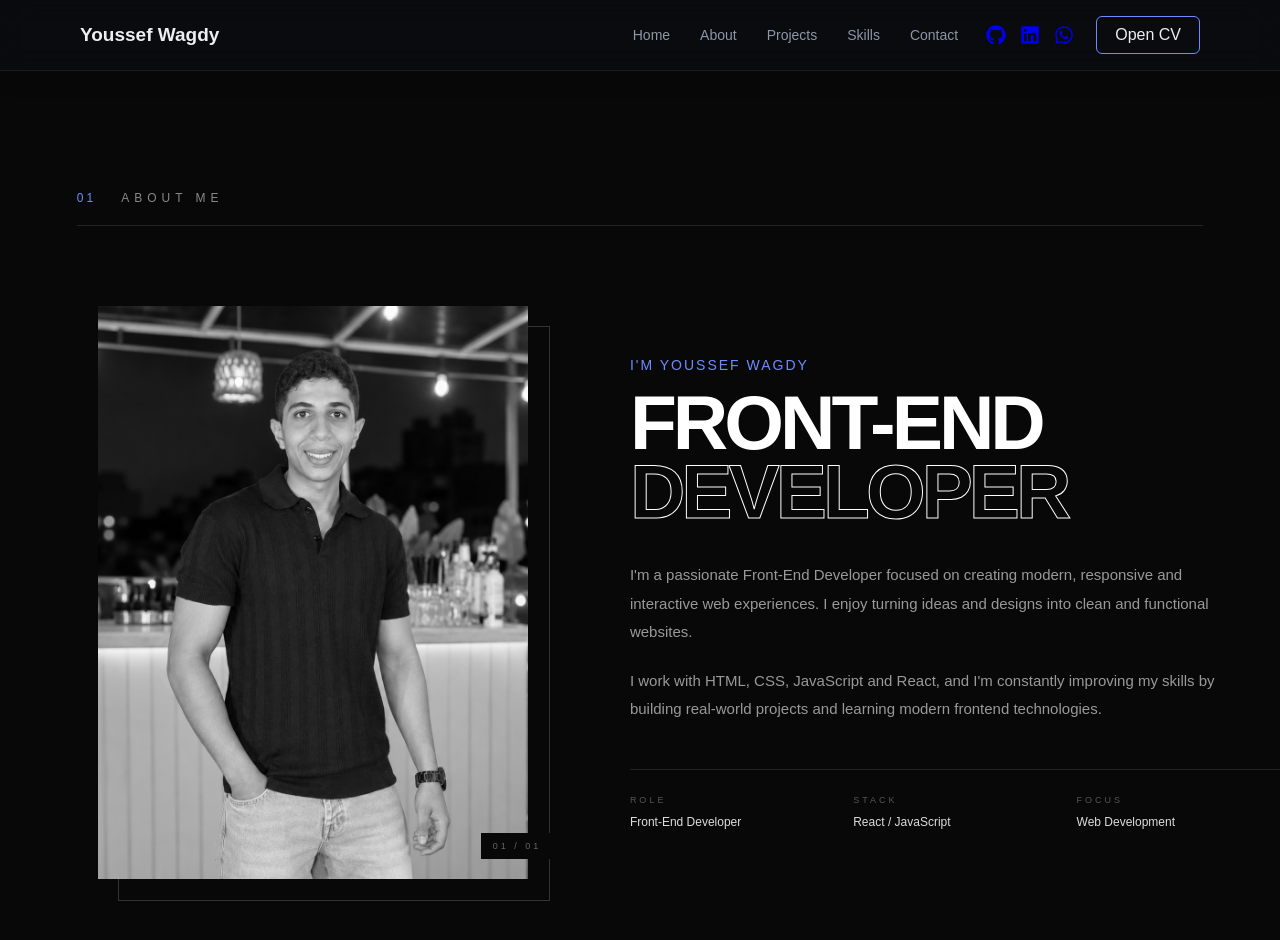
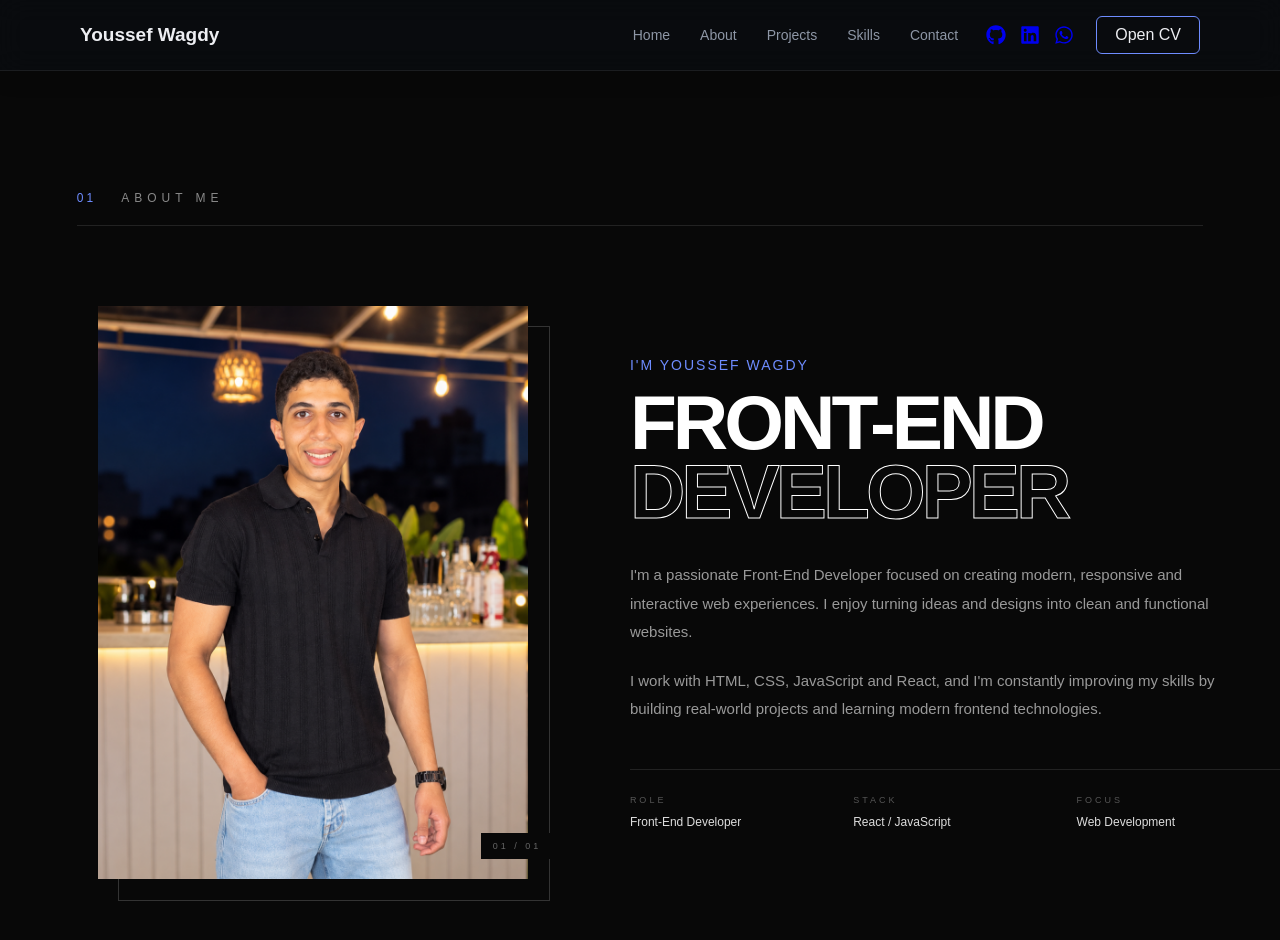
Before and after one commit to ywagdy59-blip/my-protofolio, a React (Vite) app: page /about in a window 1280 px wide. Shown: the top 940 px of the page. Built offline with nearby package versions, Linux system fonts and the light colour scheme.

Commit message:
Update contact form

```diff
--- a/src/style.css
+++ b/src/style.css
@@ -833,7 +833,7 @@ text-decoration: none;
 
   display: block;
 
-  filter: grayscale(100%);
+  /* filter: grayscale(100%); */
 
   transition:
     filter 0.5s ease,
@@ -841,7 +841,7 @@ text-decoration: none;
 }
 
 .about-image-wrapper:hover .about-image {
-  filter: grayscale(0%);
+ filter: grayscale(0%);
 
   transform: translate(-8px, -8px);
 }
```
